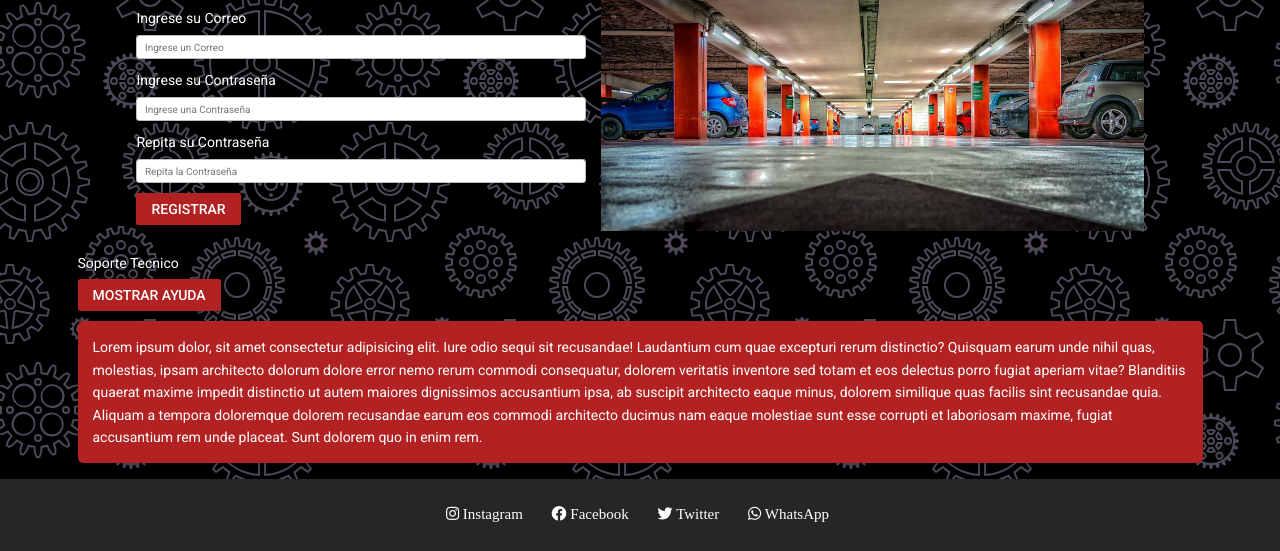
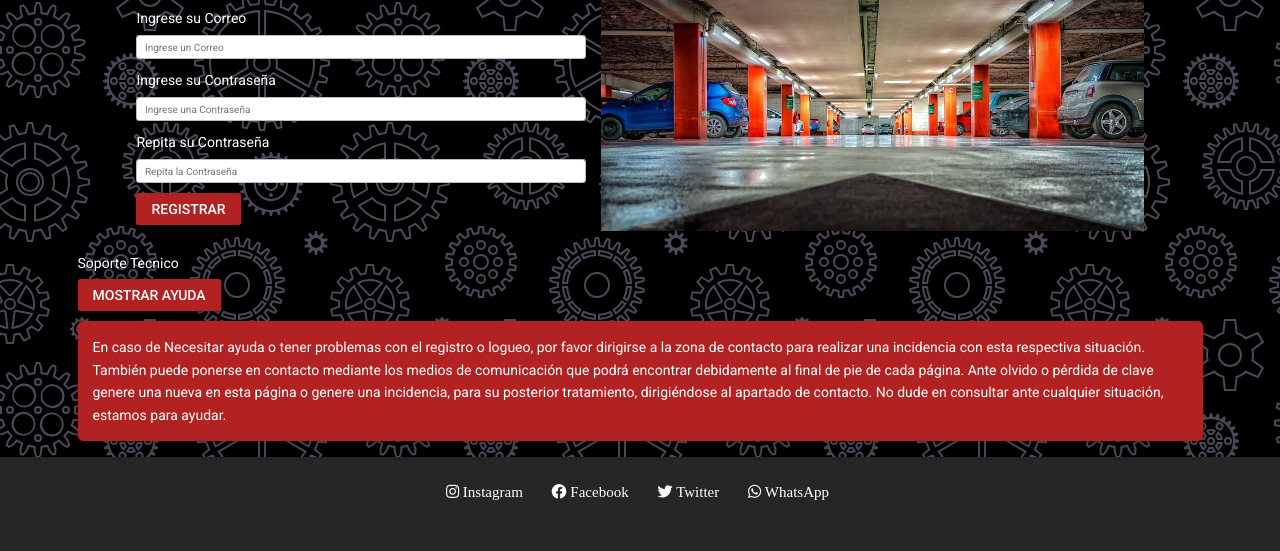
Before and after one commit to srisposi/elMecanico-RisposiSergio, a website: page pages/registrar.html in a window 1280 px wide. Both pictures are taken after a click on the button "MOSTRAR AYUDA". Shown: the part 218-769 px from the top of the page. Drawn offline with nearby package versions, Linux system fonts and the light colour scheme.

Commit message:
últimos cambios 2.0

```diff
--- a/pages/registrar.html
+++ b/pages/registrar.html
@@ -131,7 +131,10 @@
                 </div>
                 <div class="collapse" id="collapseSoporte">
                     <div class="card card-body collapse__text--font">
-                        Lorem ipsum dolor, sit amet consectetur adipisicing elit. Iure odio sequi sit recusandae! Laudantium cum quae excepturi rerum distinctio? Quisquam earum unde nihil quas, molestias, ipsam architecto dolorum dolore error nemo rerum commodi consequatur, dolorem veritatis inventore sed totam et eos delectus porro fugiat aperiam vitae? Blanditiis quaerat maxime impedit distinctio ut autem maiores dignissimos accusantium ipsa, ab suscipit architecto eaque minus, dolorem similique quas facilis sint recusandae quia. Aliquam a tempora doloremque dolorem recusandae earum eos commodi architecto ducimus nam eaque molestiae sunt esse corrupti et laboriosam maxime, fugiat accusantium rem unde placeat. Sunt dolorem quo in enim rem.
+                        En caso de Necesitar ayuda o tener problemas con el registro o logueo, por favor dirigirse a la zona de contacto para realizar una incidencia con esta respectiva situación.
+                        También puede ponerse en contacto mediante los medios de comunicación que podrá encontrar debidamente al final de pie de cada página.
+                        Ante olvido o pérdida de clave genere una nueva en esta página o genere una incidencia, para su posterior tratamiento, dirigiéndose al apartado de contacto.
+                        No dude en consultar ante cualquier situación, estamos para ayudar.
                     </div>
                 </div>
             </div>
```
